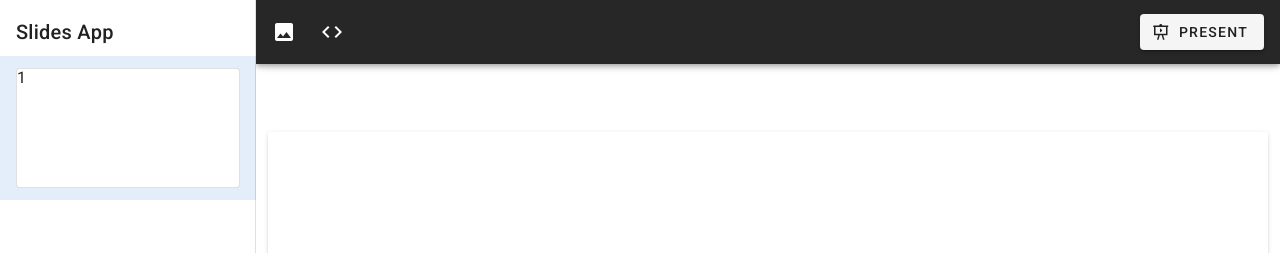
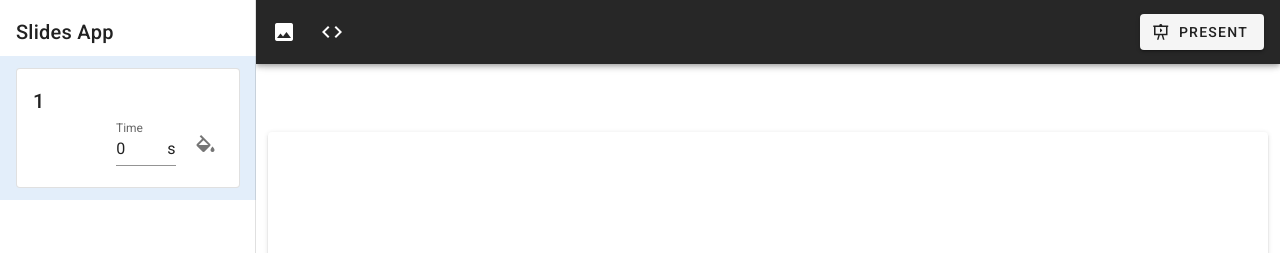
Before and after one commit to jdranczewski/ic-hack-2020, a Vue app in the folder slideshow-editor/: page / in a window 1280 px wide. Shown: the top 253 px of the page. Built offline with nearby package versions, Linux system fonts and the light colour scheme.

Commit message:
Time selection and the basis for colour

```diff
--- a/slideshow-editor/src/App.vue
+++ b/slideshow-editor/src/App.vue
@@ -16,7 +16,28 @@
                 class="d-inline-block mx-auto"
                 height="120px"
                 :style="getCardStyle(s)"
-              >{{i+1}}</v-card>
+                >
+                  <v-card-title>{{i+1}}
+                  </v-card-title>
+                  <v-card-subtitle>
+                    <v-container>
+                    <v-row :align="start" :justify="end">
+                    <v-col></v-col>
+                    <v-col class="pa-0" :cols="3.5">
+                    <v-text-field
+                      suffix="s"
+                      v-model="slides[i]['transition_time']"
+                      label="Time"
+                      type="number"
+                    ></v-text-field>
+                    </v-col>
+                    <v-col :cols="3">
+                    <v-btn icon><v-icon>mdi-format-color-fill</v-icon></v-btn>
+                    </v-col>
+                    </v-row>
+                  </v-container>
+                </v-card-subtitle>
+              </v-card>
             </v-list-item-content>
           </v-list-item>
         </v-list-item-group>
```
